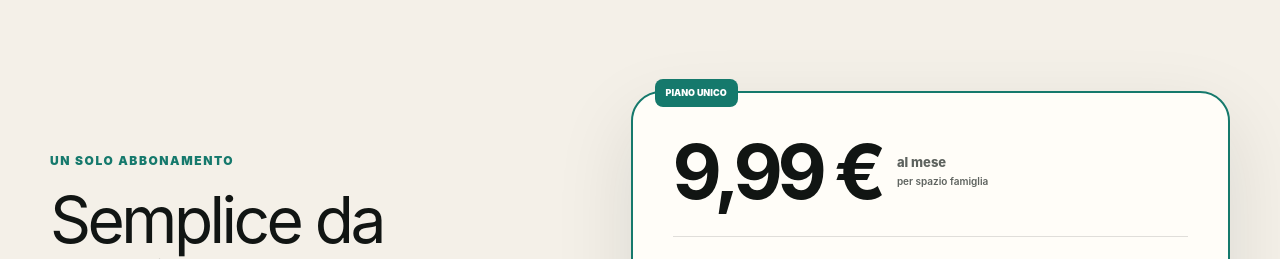
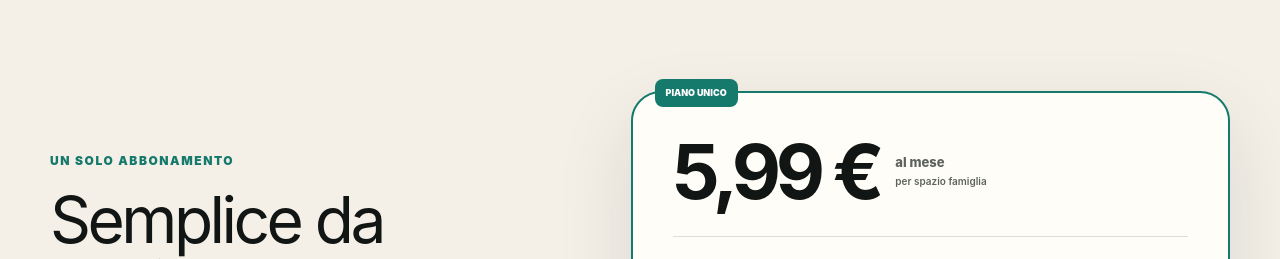
Before and after one commit to giuseppeaddarc-dotcom/carerelay-saas, a Next.js app: page / in a window 1280 px wide. Shown: the part 8340-8599 px from the top of the page. Built offline with nearby package versions, Linux system fonts and the light colour scheme; no server answers.

Commit message:
Update monthly price to 5.99 euros

```diff
--- a/app/page.tsx
+++ b/app/page.tsx
@@ -469,7 +469,7 @@ export default function Home() {
             </div>
             <article className="single-plan">
               <span className="plan-label">Piano unico</span>
-              <div className="single-price"><strong>9,99 €</strong><span>al mese<small>per spazio famiglia</small></span></div>
+              <div className="single-price"><strong>5,99 €</strong><span>al mese<small>per spazio famiglia</small></span></div>
               <p className="plan-includes">Tutte le funzioni, senza livelli premium:</p>
               <div className="plan-feature-groups">
                 <div>
```
